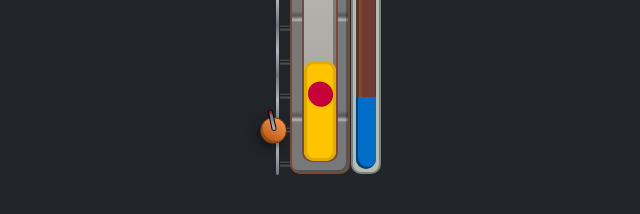
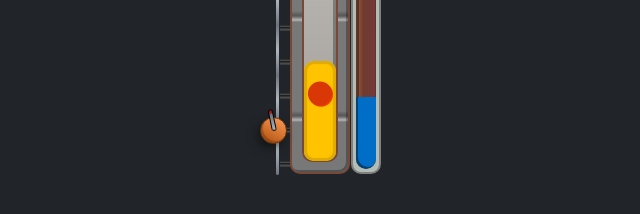
Before and after one commit to esburch/coolant-stabilizer, a plain HTML site: page index.html in a window 1280 px wide. Shown: the part 484-698 px from the top of the page, 320-960 px from the left. Drawn offline with nearby package versions, Linux system fonts and the light colour scheme.

Commit message:
Updated coloring

```diff
--- a/css/style.css
+++ b/css/style.css
@@ -36,27 +36,6 @@ body {
   border: 1px solid #212529;
   border-radius: 5px;
 }
-/* .fishing .rod:after {
-  content: "";
-  position: absolute;
-  bottom: 0;
-  width: 8px;
-  height: 50px;
-  background: rgb(205, 152, 121);
-  background: repeating-linear-gradient(
-    0deg,
-    rgba(247, 127, 0, 1) 0px,
-    rgba(247, 127, 0, 1) 2px,
-    rgba(158, 92, 66, 1) 4px,
-    rgba(247, 127, 0, 1) 6px,
-    rgba(247, 127, 0, 1) 9px
-  );
-  border: 2px solid #9e5c42;
-  bottom: -3px;
-  right: -3px;
-  border-radius: 5px;
-  box-shadow: -3px 4px 14px -4px, inset 2px -2px rgba(0, 0, 0, 0.2);
-} */
 .fishing .rod .reel {
   position: absolute;
   width: 25px;
@@ -179,8 +158,8 @@ body {
   font-size: 25px;
   line-height: 50px;
   text-align: center;
-  color: #C70039;
-  text-shadow: 1px 1px #AE0032;
+  color: #D93806;
+  text-shadow: 1px 1px #F84007;
 }
 .fishing .sea .bait {
   position: absolute;
```
